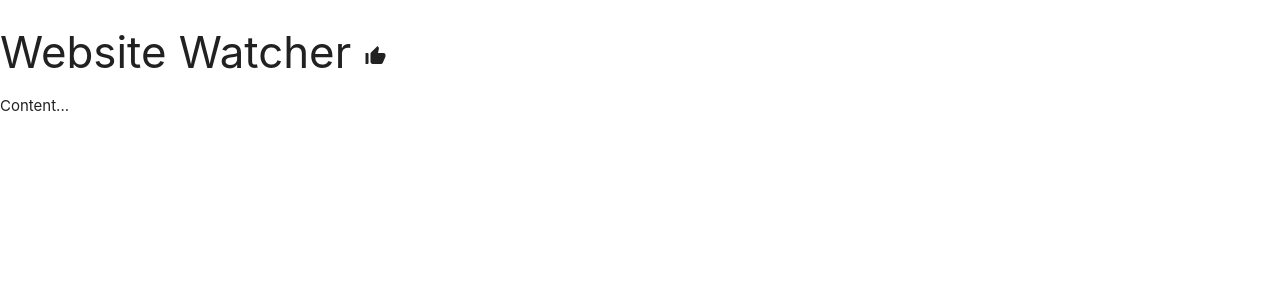
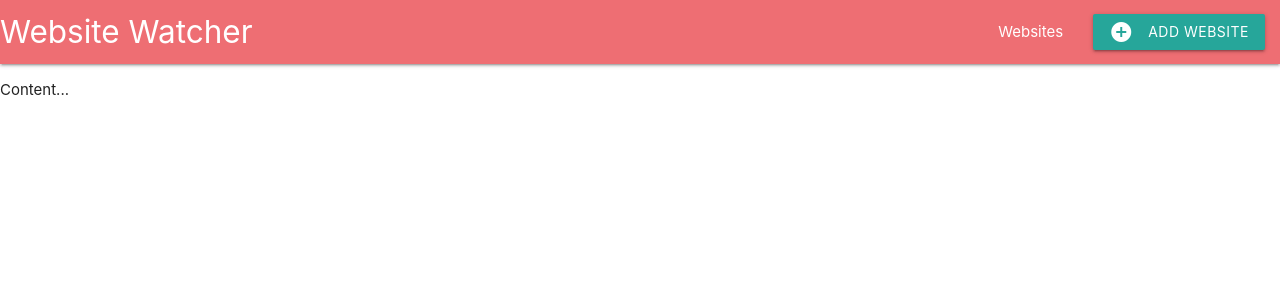
Before and after one commit to robertklim/website-watcher, a Django app: page / in a window 1280 px wide. Shown: the top 300 px of the page. Run offline with Django 3.2, Linux system fonts and the light colour scheme.

Commit message:
Add nav.html snippet

```diff
--- a/src/templates/base.html
+++ b/src/templates/base.html
@@ -10,7 +10,7 @@
 <body>
     <div class="grid-container">
         <div class="grid-header">
-            <h3>Website Watcher <i class="material-icons">thumb_up_alt</i></h3>
+            {% include 'snippets/nav.html' %}
         </div>
         <div class="grid-main">
             {% block content %}{% endblock content %}
--- /dev/null
+++ b/src/templates/snippets/nav.html
@@ -0,0 +1,9 @@
+<nav>
+    <div class="nav-wrapper">
+        <a href="#" class="brand-logo">Website Watcher</a>
+        <ul id="nav-mobile" class="right hide-on-med-and-down">
+            <li><a href="{% url 'websites:website-list' %}">Websites</a></li>
+            <li><a href="{% url 'websites:website-create' %}" class="waves-effect waves-light btn">Add website <i class="material-icons left">add_circle</i></a></li>
+        </ul>
+    </div>
+</nav>
```
